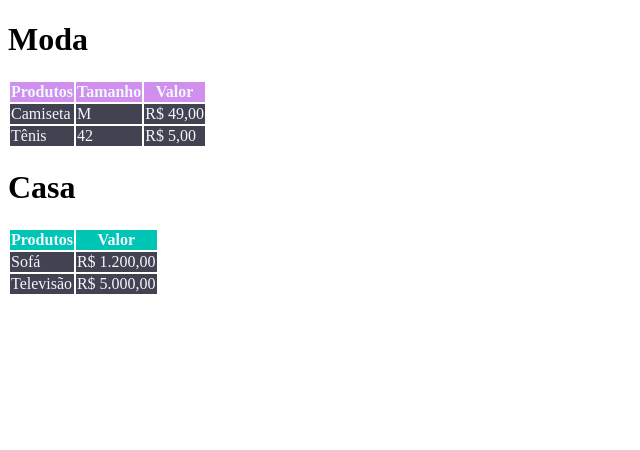
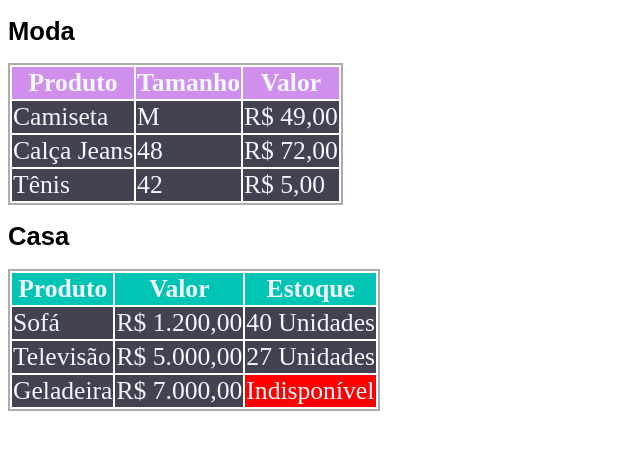
Before and after one commit to paulojunior86/Desafiohtmlbasico, a plain HTML site: page index.html in a window 1280 px wide. Shown: the whole page, without its empty margins (0-640 px from the left). Drawn offline with Linux system fonts and the light colour scheme.

Commit message:
Finalização Tabela HTML básico

```diff
--- a/index.html
+++ b/index.html
@@ -11,7 +11,7 @@
     <h1>Moda</h1>
     <table>
         <tr class="cabecalhomoda">
-            <th>Produtos</th>
+            <th>Produto</th>
             <th>Tamanho</th>
             <th>Valor</th>
         </tr>
@@ -21,29 +21,44 @@
             <td>R$ 49,00</td>
         </tr>
         <tr id="dados">
+            <td>Calça Jeans</td>
+            <td>48</td>
+            <td>R$ 72,00</td>
+        </tr>
+
+        </tr>
+        <tr id="dados">
             <td>Tênis</td>
             <td>42</td>
             <td>R$ 5,00</td>
         </tr>
-
     </table>
 
     <h1>Casa</h1>
 
     <table>
         <tr class="cabecalhocasa">
-            <th>Produtos</th>
+            <th>Produto</th>
             <th>Valor</th>
+            <th>Estoque</th>
         </tr>
         <tr id="dados">
             <td>Sofá</td>
             <td>R$ 1.200,00</td>
+            <td>40 Unidades</td>
         </tr>
         <tr id="dados">
             <td>Televisão</td>
             <td>R$ 5.000,00</td>
+            <td>27 Unidades</td>
         </tr>
-
+        <tr id="dados">
+            <td>Geladeira</td>
+            <td>R$ 7.000,00</td>
+            <td class="indisponivel">Indisponível</td>
+        </tr>
+<!-- Tabela Criada Por Paulo Junior Curso DEV Módulo Básico HTMLCSS
+Data 09/06/2022-->
     </table>
 </body>
 </html>
--- a/style.css
+++ b/style.css
@@ -1,10 +1,25 @@
+table {
+    border: 2px solid rgba(0, 0, 0, 0.324);
+
+}
+
+h1{
+    font-size: 1.6em;
+    font-family: Arial, Helvetica, sans-serif;
+}
+
+
 .cabecalhomoda{
-    background-color: rgb(208, 142, 237);
+background-color: rgb(208, 142, 237);
     color:aliceblue;
+    font-size: 1.6em;
+
+
 }
 .cabecalhocasa{
     background-color:#00C4B4;
     color:aliceblue;
+    font-size: 1.6em;
 
 }
 
@@ -12,4 +27,8 @@
     background-color: #424250;
 
     color:aliceblue;
+    font-size: 1.6em;
 }
+.indisponivel{
+    background-color:red;
+}
```
